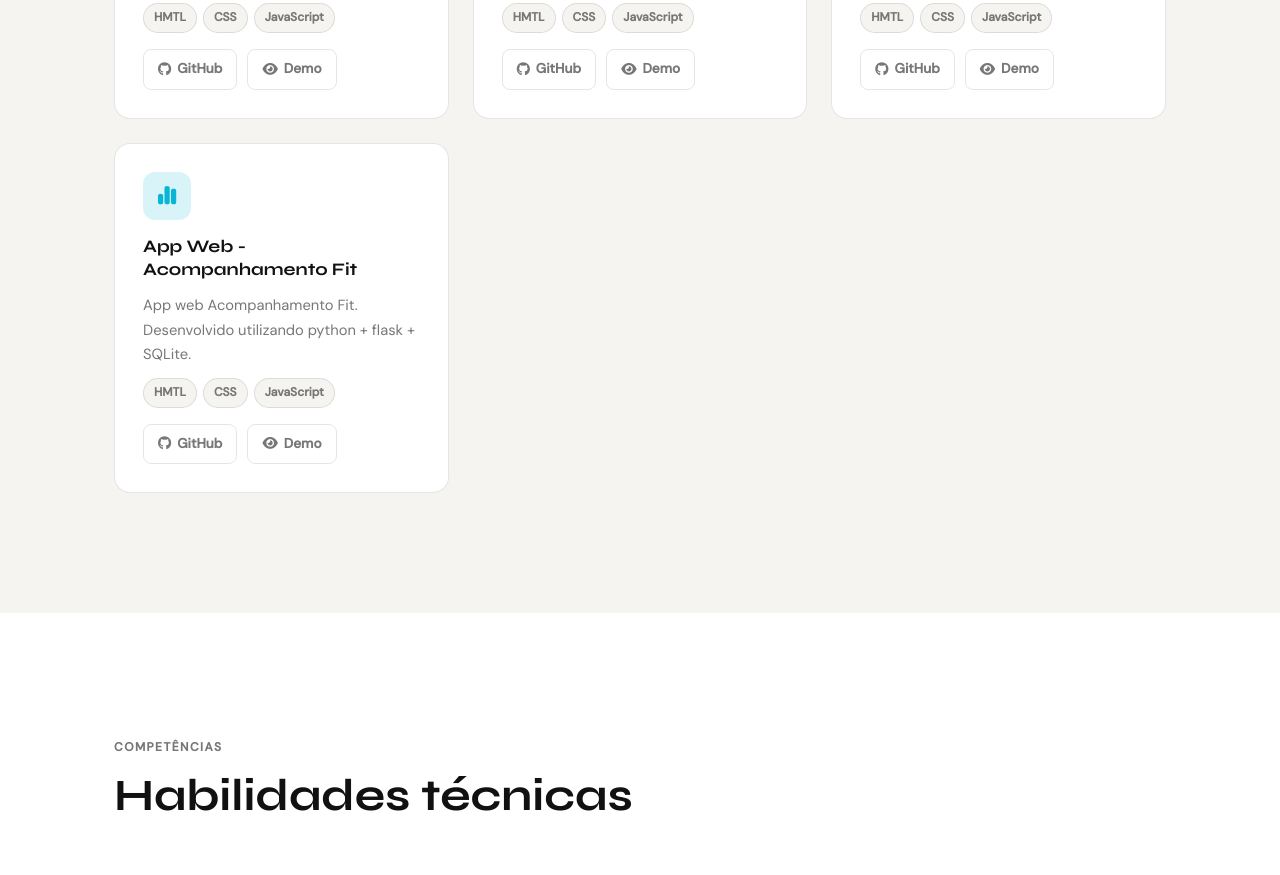
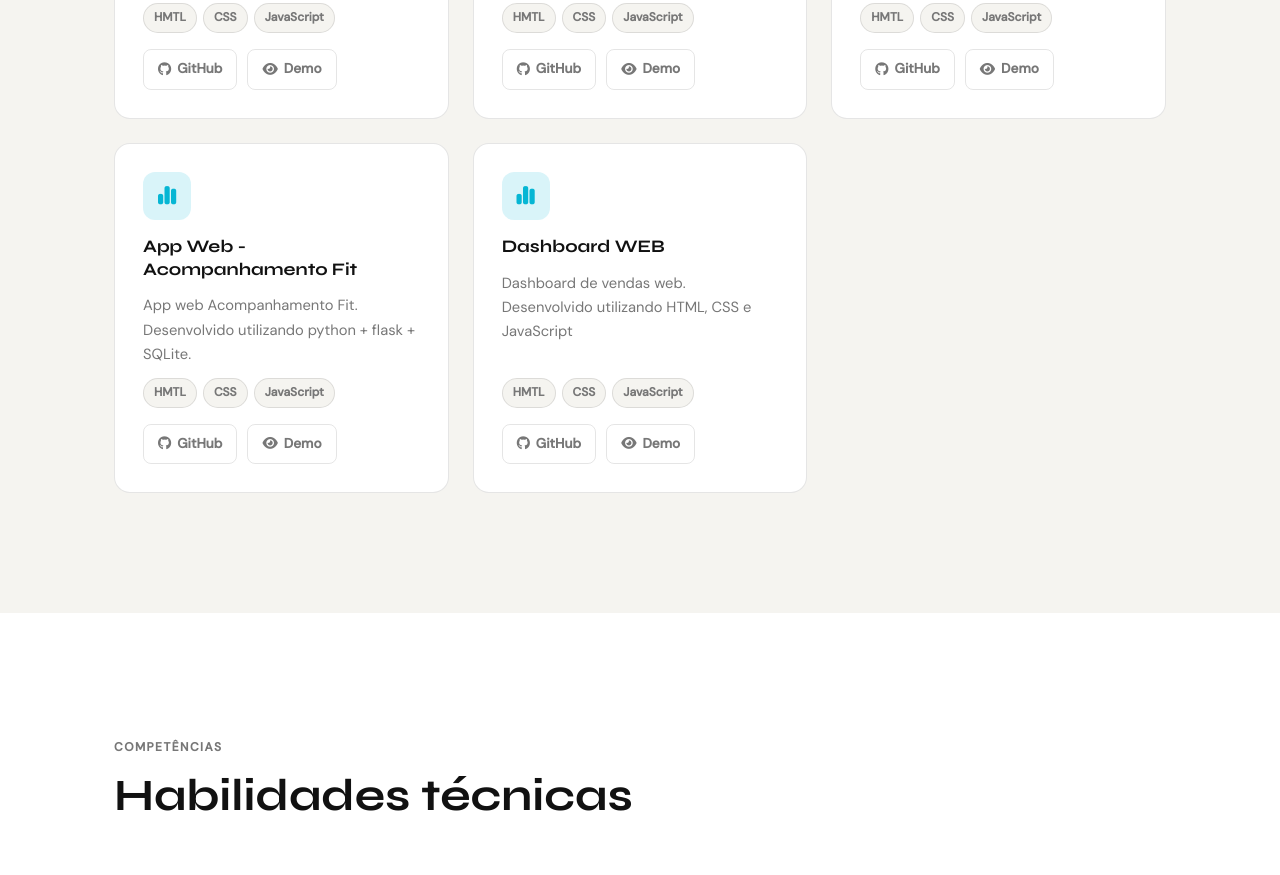
Before and after one commit to guilhermedevsoftware-glitch/Site_portifolio, a plain HTML site: page index.html in a window 1280 px wide. Shown: the part 3133-4008 px from the top of the page. Drawn offline with Linux system fonts and the light colour scheme.

Commit message:
Add files via upload

```diff
--- a/index.html
+++ b/index.html
@@ -234,6 +234,16 @@
                     <a href="https://app-fit-v4.onrender.com/" target="_blank"><i class="fas fa-eye"></i> Demo</a>
                 </div>
             </div>
+            <div class="card" data-reveal>
+                <div class="card-icon" style="--c:#06b6d4"><i class="fas fa-chart-simple"></i></div>
+                <h3>Dashboard WEB</h3>
+                <p>Dashboard de vendas web.  Desenvolvido utilizando HTML, CSS e JavaScript</p>
+                <div class="tags"><span>HMTL</span><span>CSS</span><span>JavaScript</span></div>
+                <div class="card-links">
+                    <a href="#" target="_blank"><i class="fab fa-github"></i> GitHub</a>
+                    <a href="https://dashboard-vendas-web-v3.onrender.com/" target="_blank"><i class="fas fa-eye"></i> Demo</a>
+                </div>
+            </div>
         </div>
     </div>
 </section>
```
